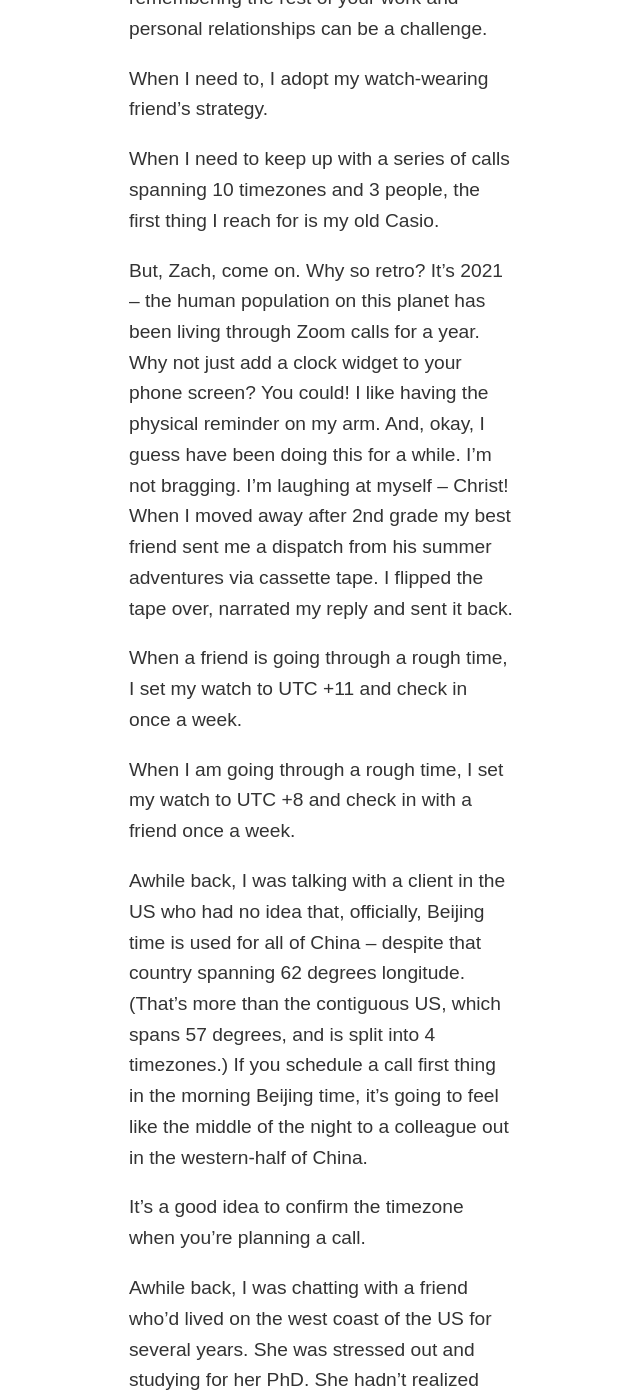
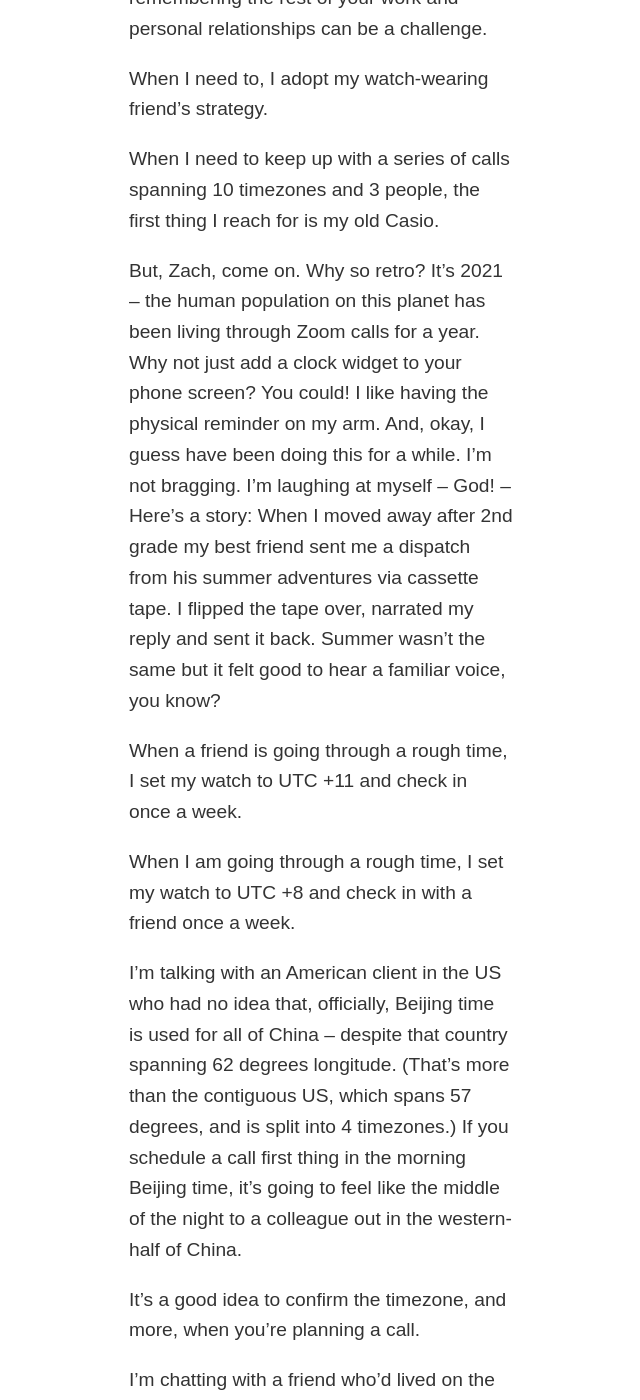
Before and after one commit to zachmccabe/zachmccabe.github.io, a Jekyll site: the page built from _travel/timezones.md, in a window 1280 px wide and 1400 px high, scrolled down 629 px. Shown: the whole window, without its empty margins (319-959 px from the left). Built offline with Jekyll 4.4.1, drawn with Linux system fonts in a browser that asks for light colours; some of the changed text lies outside the part shown.

Commit message:
Update timezones.md

```diff
--- a/_travel/timezones.md
+++ b/_travel/timezones.md
@@ -3,31 +3,33 @@
 layout: kaoliang_nite_3
 title: Timezones
 date: 2021-09-06
+update: 2022-01-16
 description: "Staying in touch is, first of all, a frame of mind."
 lede: print
 
 ---
 
 
-It didn't matter whether we were in Osaka or in our tiny, midwest college town. My college friend always kept his Seiko set to west coast time. You can do the math in your head, sure, but are you going to remember to call your mom after a soju-drowned weekend?
+
+It didn't matter whether we were in Osaka or in our tiny, midwest college town. My college friend always kept his Seiko watch set to west coast time. You can do the math in your head, sure, but are you going to remember to call your mom after a soju-drowned weekend?
 
 Travel can be disorienting, too. You put all of your attention on the overstimulating events in front of you. Zooming out and remembering the rest of your work and personal relationships can be a challenge.
 
 When I need to, I adopt my watch-wearing friend's strategy.
 
-When I need to keep up with a series of  calls spanning 10 timezones and 3 people, the first thing I reach for is my old Casio.
+When I need to keep up with a series of calls spanning 10 timezones and 3 people, the first thing I reach for is my old Casio.
 
-But, Zach, come on. Why so retro? It's 2021 -- the human population on this planet has been living through Zoom calls for a year. Why not just add a clock widget to your phone screen? You could! I like having the physical reminder on my arm. And, okay, I guess have been doing this for a while. I'm not bragging. I'm laughing at myself -- Christ! When I moved away after 2nd grade my best friend sent me a dispatch from his summer adventures via cassette tape. I flipped the tape over, narrated my reply and sent it back.
+But, Zach, come on. Why so retro? It's 2021 -- the human population on this planet has been living through Zoom calls for a year. Why not just add a clock widget to your phone screen? You could! I like having the physical reminder on my arm. And, okay, I guess have been doing this for a while. I'm not bragging. I'm laughing at myself -- God! -- Here's a story: When I moved away after 2nd grade my best friend sent me a dispatch from his summer adventures via cassette tape. I flipped the tape over, narrated my reply and sent it back. Summer wasn't the same but it felt good to hear a familiar voice, you know?
 
 When a friend is going through a rough time, I set my watch to UTC +11 and check in once a week.
 
 When I am going through a rough time, I set my watch to UTC +8 and check in with a friend once a week.
 
-Awhile back, I was talking with a client in the US who had no idea that, officially, Beijing time is used for all of China -- despite that country spanning 62 degrees longitude. (That's more than the contiguous US, which spans 57 degrees, and is split into 4 timezones.) If you schedule a call first thing in the morning Beijing time, it's going to feel like the middle of the night to a colleague out in the western-half of China.
+I'm talking with an American client in the US who had no idea that, officially, Beijing time is used for all of China -- despite that country spanning 62 degrees longitude. (That's more than the contiguous US, which spans 57 degrees, and is split into 4 timezones.) If you schedule a call first thing in the morning Beijing time, it's going to feel like the middle of the night to a colleague out in the western-half of China.
 
-It's a good idea to confirm the timezone when you're planning a call.
+It's a good idea to confirm the timezone, and more, when you're planning a call.
 
-Awhile back, I was chatting with a friend who'd lived on the west coast of the US for several years. She was stressed out and studying for her PhD. She hadn't realized that the US has multiple timezones, much less that it was hours later for me than it was for her. Groggy and preoccupied with thoughts of work in the morning, I was less focused on the conversation than I would have liked. She was embarrassed that after years of living in the country, she didn't know this simple fact about the place.
+I'm chatting with a friend who'd lived on the west coast of the US for several years. She's stressed out and studying for her PhD. She hadn't realized that the US has multiple timezones, much less that it was hours later for me than it was for her. Groggy and preoccupied with thoughts of work in the morning, I'm less focused on the conversation than I would like. She is embarrassed that after years of living in the country, she didn't know this simple fact about the place.
 
 People assume their frame of reference is also your frame of reference.
 
@@ -37,11 +39,15 @@
 
 Do what you have to do to get yourself on Mars Time.
 
-I buy the cheapest knockoff Rolex I can find and it keeps me on schedule. (The watch is *so* cheap it stops working almost immediately after I buy it.) But I still remember to touch base with my client from the China-Myanmar border. I remember to text my girlfriend from the Mexico-US border. Having this silly bauble banging around on my wrist is a good way to remember the stuff that matters.
+I buy a cheap watch from a street market. Is it supposed to look like a Rolex? It's so cheap it stops working almost immediately after I buy it. Broken or not, I wear it on a few trips. Having this silly thing jangle around on my wrist is a good way to remember the stuff that matters.
 
-All this assumes there is a signal. Obviously, there is not always a signal. Plan for that.
+I remember to call my client and give her a project update: UTC +8.
 
-It's the social signaling that often takes the most effort. Especially when you're tired and everything *feels* far away, it can be hard to know what to say.
+I remember to text my girlfriend, after work and before bed: UTC -4.
+
+(All this assumes there is a signal. Obviously, there is not always a signal. Make a plan -- or a backup plan -- and share it with your contact in advance. It can save you both some unnecessary stress later on.)
+
+It's the social signaling that often takes the most effort. Especially when you're tired and everything feels far away, it can be hard to know what to say.
 
 Lately, I've been trying to use cues, tiny scripts, to keep the conversation on track. The "vibe check" is one I've been using a lot. If something wild is happening, like a natural disaster or human-inspired fuckery, I will just address it right away:
 
```
